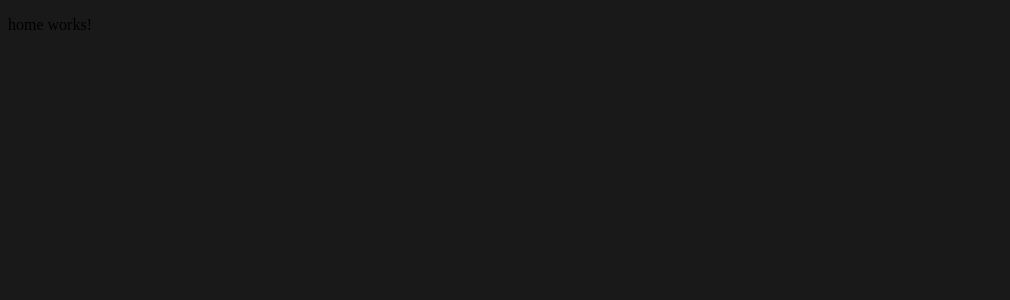
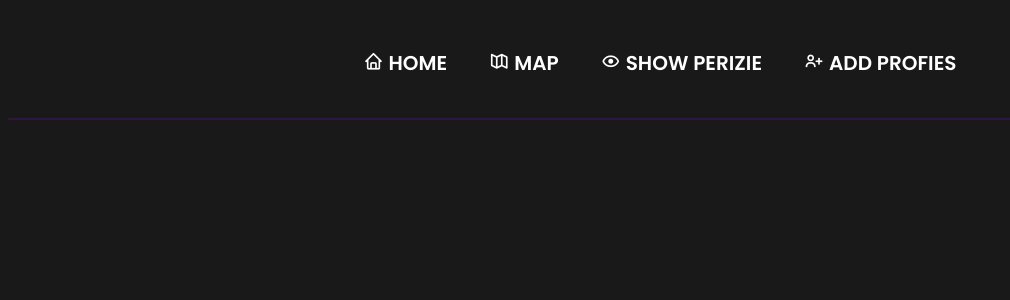
Before and after one commit to migoriA/Rilievi-e-Perizie, an Angular app in the folder Admin/: page /home in a window 1280 px wide. Shown: the top 300 px of the page, without its empty margins (0-1010 px from the left). Built offline with nearby package versions, Linux system fonts and the light colour scheme.

Commit message:
nav bar done

```diff
--- a/Admin/src/app/app.module.ts
+++ b/Admin/src/app/app.module.ts
@@ -5,12 +5,14 @@ import { AppRoutingModule } from './app-routing.module';
 import { AppComponent } from './app.component';
 import { LoginComponent } from './components/login/login.component';
 import { HomeComponent } from './components/home/home.component';
+import { NavbarComponent } from './components/navbar/navbar.component';
 
 @NgModule({
   declarations: [
     AppComponent,
     LoginComponent,
-    HomeComponent
+    HomeComponent,
+    NavbarComponent
   ],
   imports: [
     BrowserModule,
--- a/Admin/src/app/components/home/home.component.html
+++ b/Admin/src/app/components/home/home.component.html
@@ -1 +1 @@
-<p>home works!</p>
+<app-navbar></app-navbar>
--- a/Admin/src/app/components/home/home.component.scss
+++ b/Admin/src/app/components/home/home.component.scss
@@ -0,0 +1,10 @@
+@import url('https://fonts.googleapis.com/css2?family=Poppins:ital,wght@0,100;0,200;0,300;0,400;0,500;0,600;0,700;0,800;0,900;1,100;1,200;1,300;1,400;1,500;1,600;1,700;1,800;1,900&display=swap');
+$font-style: 'Poppins', sans-serif;
+
+
+*{
+  margin: 0;
+  padding: 0;
+  box-sizing: border-box;
+  font-family: $font-style;
+}
--- a/Admin/src/app/components/login/login.component.scss
+++ b/Admin/src/app/components/login/login.component.scss
@@ -1,7 +1,7 @@
 @import url('https://fonts.googleapis.com/css2?family=Poppins:ital,wght@0,100;0,200;0,300;0,400;0,500;0,600;0,700;0,800;0,900;1,100;1,200;1,300;1,400;1,500;1,600;1,700;1,800;1,900&display=swap');
 $font-style: 'Poppins', sans-serif;
 
-$logHeight: 30vh;
+$logHeight: 25rem;
 
 *{
   margin: 0;
@@ -20,6 +20,7 @@ $logHeight: 30vh;
   height: $logHeight;
   max-width: 800px;
   width: 50%;
+  min-height: calc($logHeight/1.5);
   border:1px solid rgba(96, 22, 162, 0.3);
   border-radius: 50px;
   background: linear-gradient(145deg, #470a80, #4e197f);
@@ -88,7 +89,7 @@ $logHeight: 30vh;
     color: #000;
   }
 }
-@media screen and (width < 700px){
+@media screen and (max-aspect-ratio: 1.7/2){
   // Your media screen styles here
   .login-container {
     width: 100%;
@@ -118,7 +119,7 @@ $logHeight: 30vh;
     }
   }
 }
-@media screen and (width >= 700px) and (width <= 1200px){
+@media screen and (max-aspect-ratio: 1.6/2){
   // Your media screen styles here
   .login-container {
     width: 75%;
--- /dev/null
+++ b/Admin/src/app/components/navbar/navbar.component.html
@@ -0,0 +1,10 @@
+<nav>
+  <div class="container">
+    <ul>
+      <li><a routerLink="/home"><i class='bx bx-home'></i>Home</a></li>
+      <li><a href="#"><i class='bx bx-map-alt' ></i>Map</a></li>
+      <li><a href="#"><i class='bx bx-show' ></i>Show Perizie</a></li>
+      <li><a href="#"><i class='bx bx-user-plus' ></i>Add Profies</a></li>
+    </ul>
+  </div>
+</nav>
--- /dev/null
+++ b/Admin/src/app/components/navbar/navbar.component.scss
@@ -0,0 +1,54 @@
+.container{
+  display: flex;
+  flex-direction: row;
+  align-items: center;
+  padding: 0.5rem 1rem;
+  margin: auto;
+  max-width: 100%;
+  gap: 2rem;
+  border-bottom: 2px solid rgba(96, 22, 162, 0.3);
+  ul{
+    display: flex;
+    flex-direction: row;
+    margin-inline: auto;
+    justify-content: center;
+    align-items: center;
+    list-style: none;
+    gap: 10px;
+    li{
+      padding: 1rem;
+      a{
+        position: relative;
+        padding-bottom: 0.5rem;
+        text-decoration: none;
+        color: #fff;
+        text-transform: uppercase;
+        font-weight: 600;
+        font-size: 15pt;
+        i{
+          margin-right: 5px;
+          font-size: 15pt;
+          vertical-align: calc(0.5pt/2);
+          font-weight: 500;
+        }
+      }
+      a::after{
+        content: '';
+        position: absolute;
+        height: 2px;
+        width: 0;
+        bottom: 0;
+        left: 0;
+        background-color: rgba(96, 22, 162, 0.3);
+        transition: all 0.3s ease;
+      }
+      a:hover{
+        color: rgba(96, 22, 162, 0.3);
+      }
+      a:hover::after{
+        width: 100%;
+      }
+    }
+
+  }
+}
```
Also changed, not shown: Admin/src/app/components/navbar/navbar.component.ts (added, +10 -0 lines), Admin/src/LogoRilieviEperizie.png (deleted), Admin/src/assets/image/Logo.png (added).
